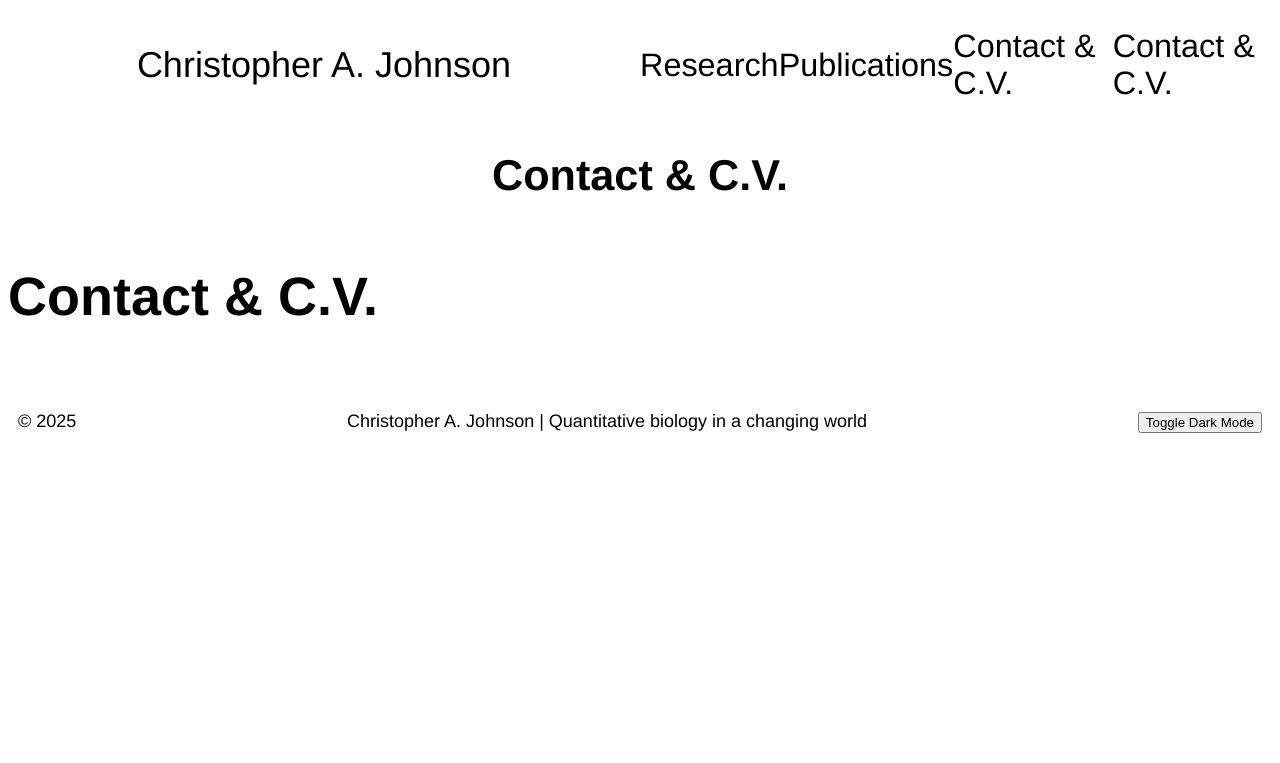
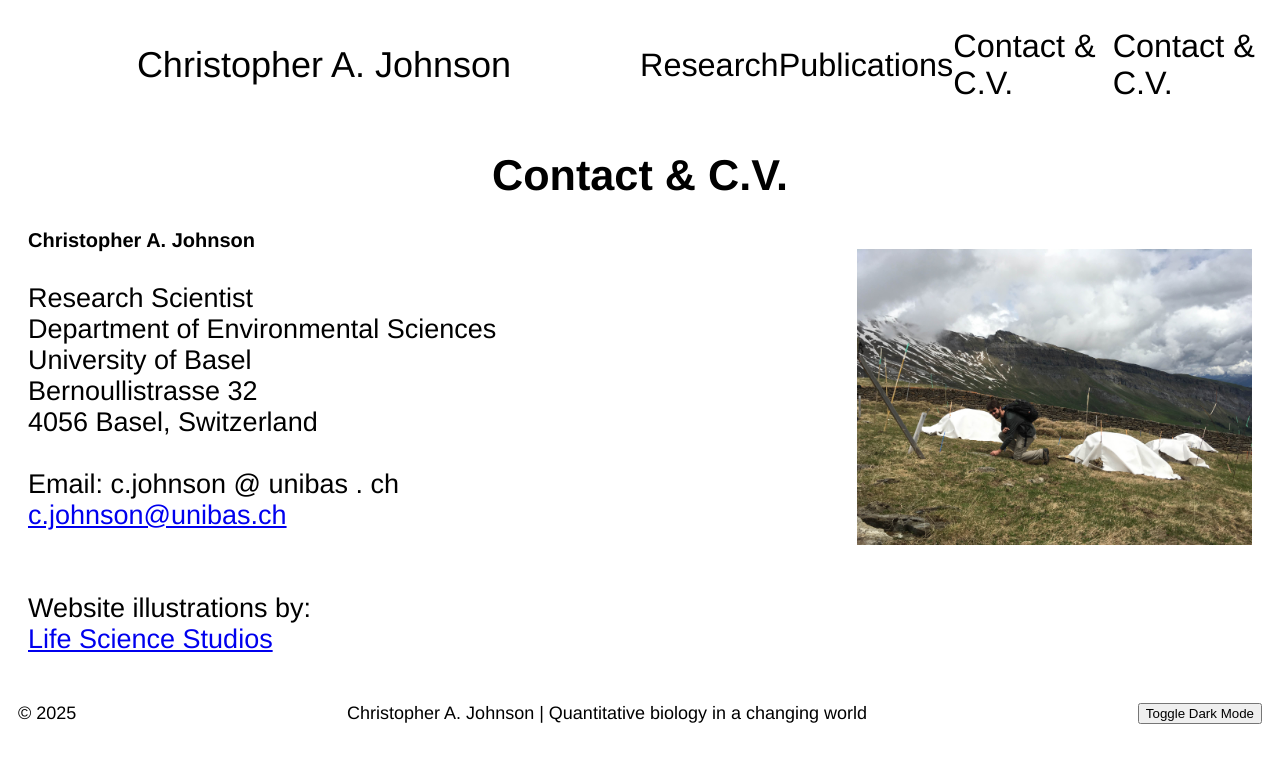
Before and after one commit to chrisajohnson/chrisajohnson.github.io, a Jekyll site: the page built from contact.md, in a window 1280 px wide. Shown: the top 763 px of the page. Built offline with Jekyll 4.4.1, drawn with Linux system fonts in a browser that asks for light colours.

Commit message:
Update contact.md

```diff
--- a/contact.md
+++ b/contact.md
@@ -5,4 +5,21 @@ permalink: /contact/
 weight: 3
 ---
 
-# Contact & C.V.
+<div class="content-left">
+  <strong style="font-size: 20px;">Christopher A. Johnson</strong><br>
+  Research Scientist<br>
+  Department of Environmental Sciences<br>
+  University of Basel<br>
+  Bernoullistrasse 32<br>
+  4056 Basel, Switzerland<br>
+  <br>
+  Email: c.johnson @ unibas . ch<br>
+  <script>
+    document.write('<a href="mailto:c.johnson@unibas.ch">c.johnson@unibas.ch</a>');
+  </script><br>
+  <br>
+  Website illustrations by: <a href="https://www.lifesciencestudios.com/" target="_blank">Life Science Studios</a>
+</div>
+<div class="content-right">
+  <img src="{{ '/images/Chris_field.jpg' | relative_url }}" alt="Christopher Johnson" style="max-height: 6in;">
+</div>
```
